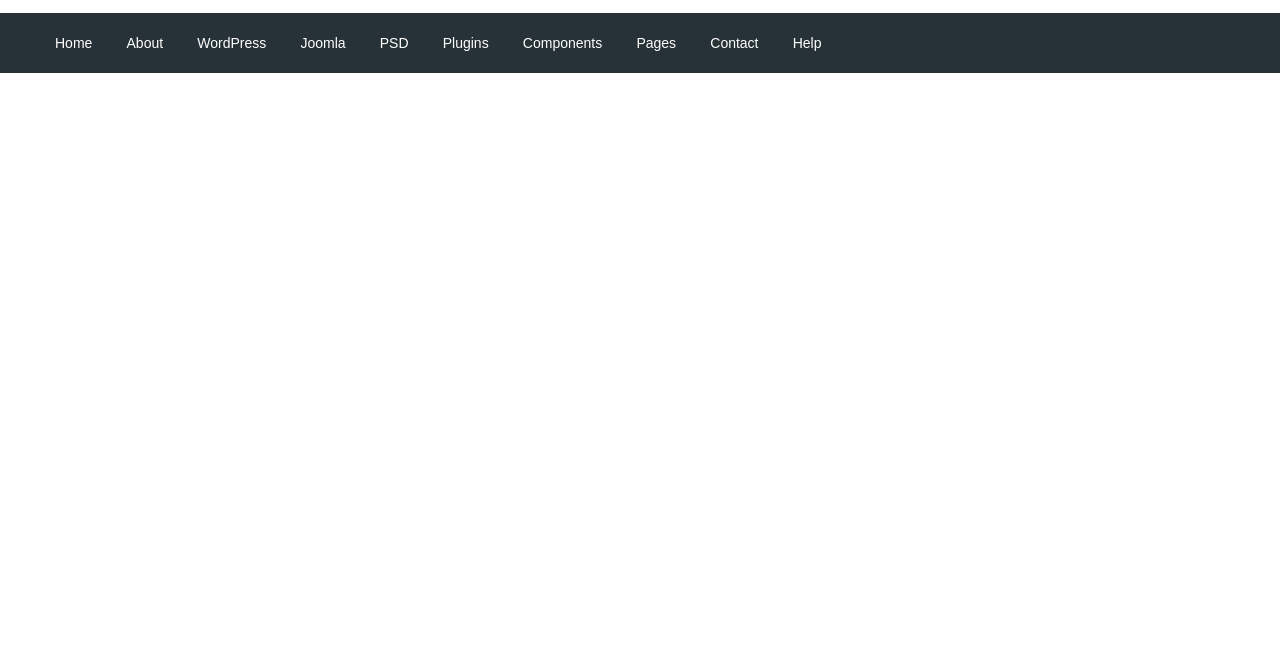
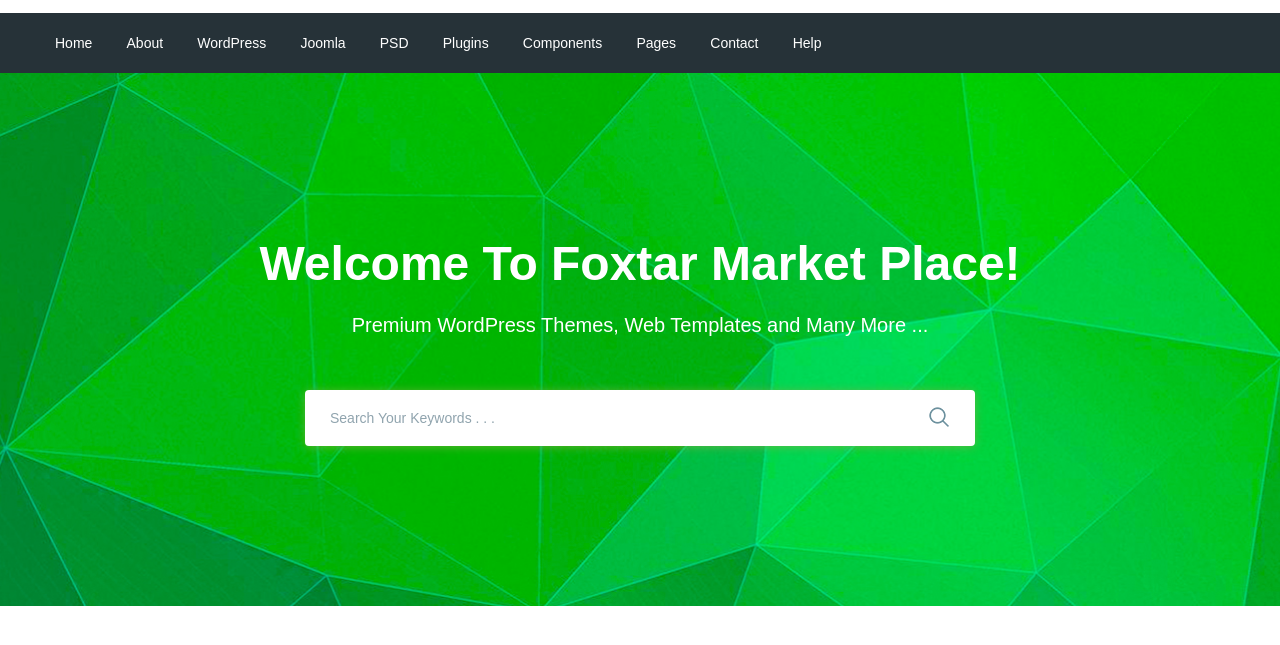
Before and after one commit to alchin-evg/moderno, a website: page app/index.html in a window 1280 px wide. Shown: the part 77-722 px from the top of the page. Drawn offline with nearby package versions, Linux system fonts and the light colour scheme; files that its build step writes are made by us from their sources.

Commit message:
added search section

```diff
--- a/app/index.html
+++ b/app/index.html
@@ -30,7 +30,6 @@
                         <a class="basket" href="#" ></a>
                         <a class="header__btn header__btn-login" href="#">Login</a>
                         <a class="header__btn header__btn-register" href="#">Register</a>
-
                     </div>
                 </div>
             </div>
@@ -54,6 +53,26 @@
             </div>
         </div>
     </header>
+    <section class="search" style="background-image: url(images/search-bg.jpg);">
+        <div class="container">
+            <div class="serch__inner">
+                <div class="serch__inner-title">
+                    Welcome To Foxtar Market Place!
+                </div>
+                <div class="serch__inner-text">
+                    Premium WordPress Themes, Web Templates and Many More ...
+                </div>
+                <div class="serch__inner-form">
+                    <form>
+                        <input type="text" placeholder="Search Your Keywords . . ." required>
+                        <button type="submit">
+                            <img src="images/icons/search.png" alt="">
+                        </button>
+                    </form>
+                </div>
+            </div>
+        </div>
+    </section>
 
 
     <script src="https://ajax.googleapis.com/ajax/libs/jquery/3.6.0/jquery.min.js"></script>
--- a/app/scss/style.scss
+++ b/app/scss/style.scss
@@ -50,3 +50,55 @@
         font-size: 14px;
     }
 }
+.search{
+    background-repeat: no-repeat;
+    background-size: cover;
+    background-position: center;
+    min-height: 533px;
+}
+.serch__inner{
+    padding: 155px 0px 100px;
+    color: #fff;
+    text-align: center;
+    &-title{
+        margin-bottom: 10px;
+        font-size: 48px;
+        line-height: 30px;
+        font-weight: 700;
+        line-height: 72px;
+    }
+    &-text{
+        margin-bottom: 50px;
+        font-size: 20px;
+        font-weight: 500;
+        line-height: 30px;
+    }
+    &-form{
+        max-width: 670px;
+        margin: 0 auto;
+        position: relative;
+        input{
+            display: block;
+            width: 100%;
+            box-shadow: 0px 1px 10px 0px rgba(124, 178, 64, 0.75);
+            border-radius: 4px;
+            height: 56px;
+            border: none;
+            font-size: 14px;
+            font-weight: 500;
+            outline: none;
+            padding-left: 25px;
+            padding-right: 60px;
+            &::placeholder{
+                color: #90a4ae;
+            }
+        }
+        button{
+            position: absolute;
+            border: none;
+            background-color: transparent;
+            right: 20px;
+            top: 16px;
+        }
+    }
+}
```
Also changed, not shown: app/images/icons/search.png (added), app/images/search-bg.jpg (added).
